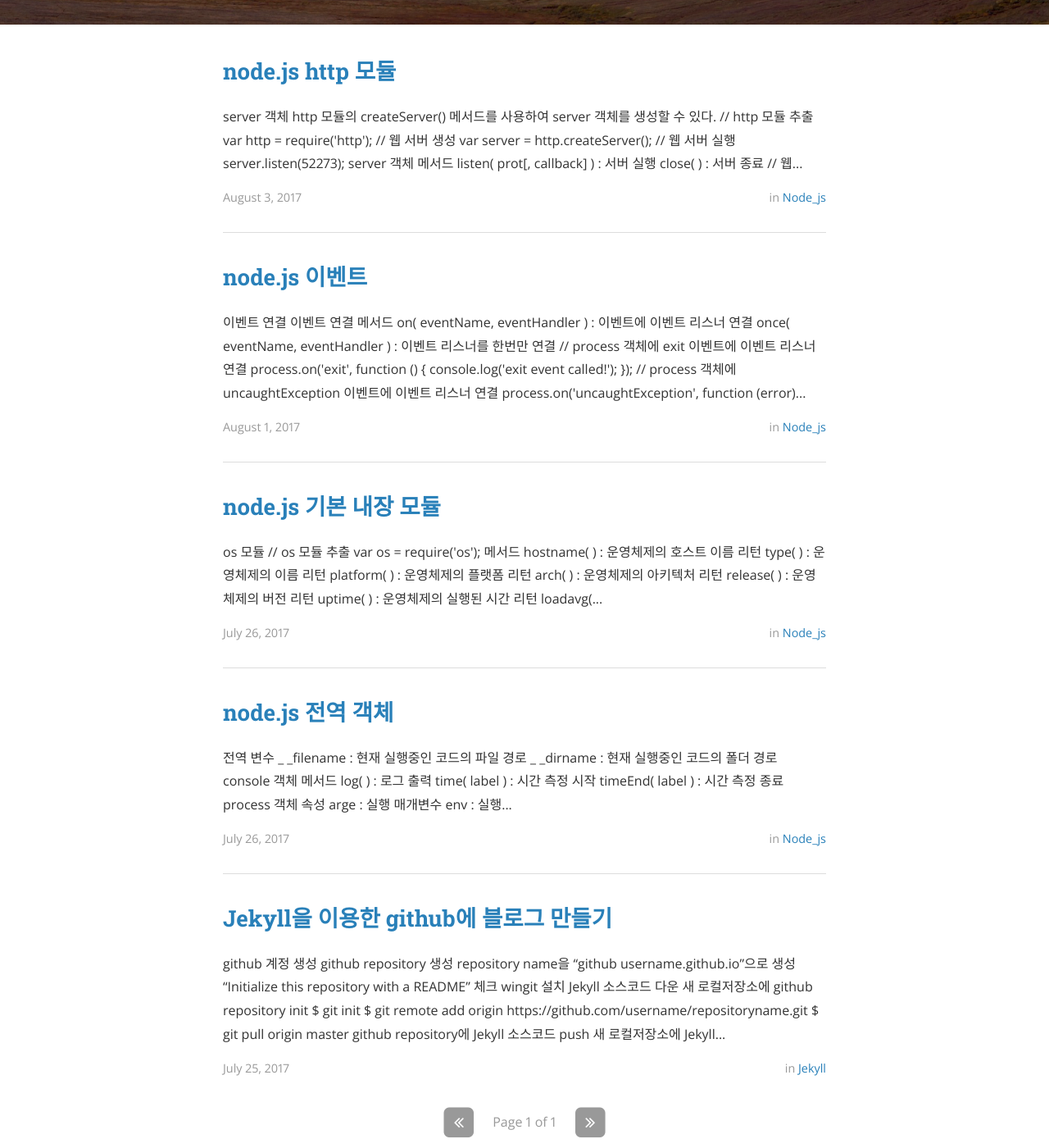
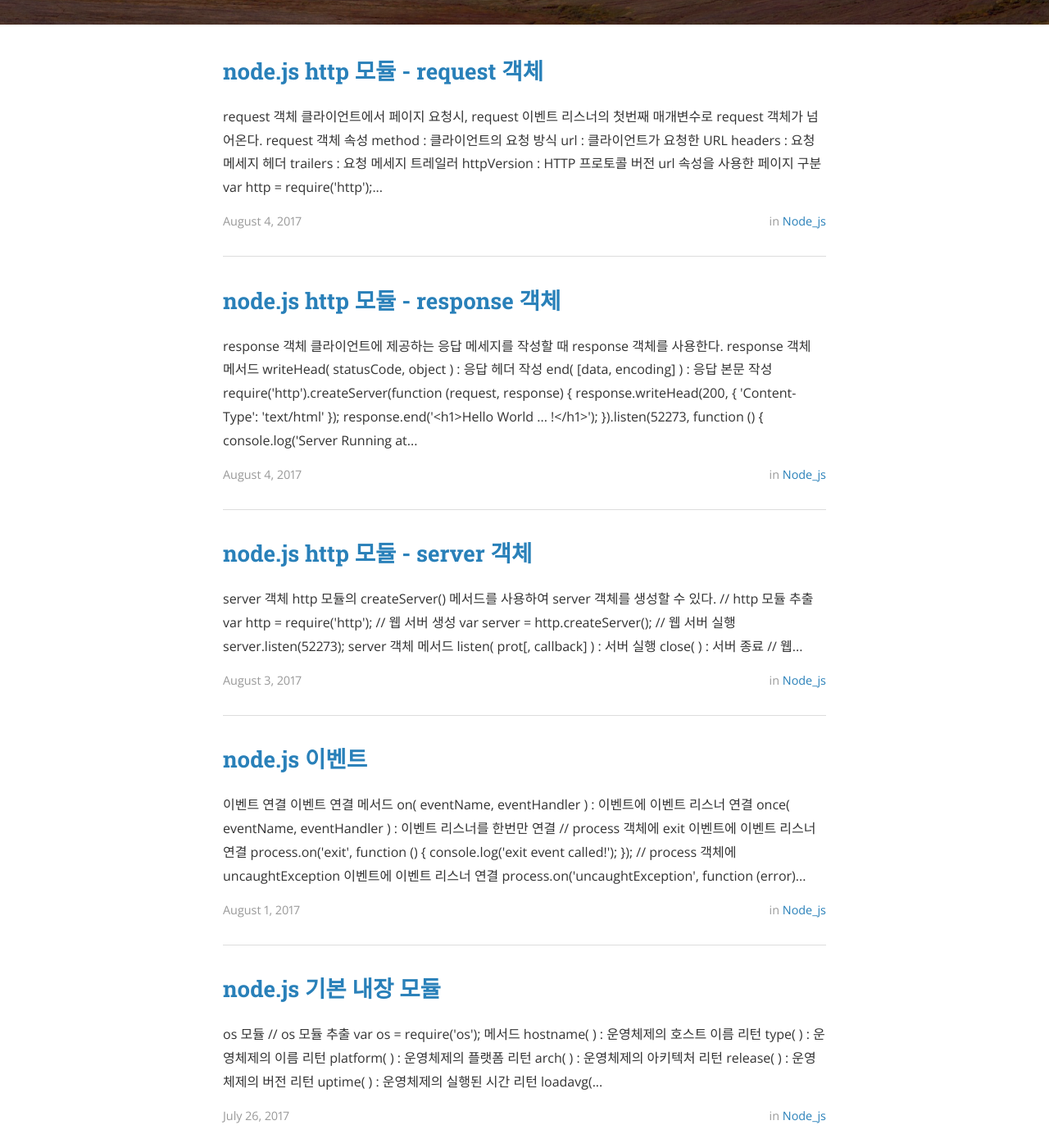
Before and after one commit to aaronleedev/aaronleedev.github.io, a Jekyll site: the page built from index.html, in a window 1280 px wide and 1400 px high, scrolled down 473 px. Shown: the whole window at 82% size. Built offline with Jekyll 4.4.1, drawn with Linux system fonts in a browser that asks for light colours; nearby versions of some CDN libraries; the list of posts is cut into pages by our own code.

Commit message:
modified & added blog post

````diff
--- a/_posts/2017-08-03-node-js-6.markdown
+++ b/_posts/2017-08-03-node-js-6.markdown
@@ -1,6 +1,6 @@
 ---
 layout: post
-title:  node.js http 모듈
+title:  node.js http 모듈 - server 객체
 date:   2017-08-03 19:32:00
 author: Aaron Lee
 categories: node_js
@@ -84,53 +84,3 @@
 >     response.end('<h1>Hello World ... !</h1>');
 > }).listen(52273);
 > ```
-
-# response 객체
-클라이언트에 제공하는 응답 메세지를 작성할 때 response 객체를 사용한다.
-### *response 객체 메서드*
-- writeHead( statusCode, object ) : 응답 헤더 작성
-- end( [data, encoding] ) : 응답 본문 작성
-
-```
-require('http').createServer(function (request, response) {
-    response.writeHead(200, { 'Content-Type': 'text/html' });
-    response.end('<h1>Hello World ... !</h1>');
-}).listen(52273, function () {
-    console.log('Server Running at http://127.0.0.1:52273');
-});
-```
-
-## File System 모듈을 사용한 HTML 페이지 제공
-```
-****************
-* http.file.js *
-****************
-
-var fs = require('fs');
-var http = require('http');
-
-http.createServer(function (request, response) {
-    // HTML 파일 일기
-    fs.readFile('HTMLPage.html', function (error, data) {
-        response.writeHead(200, { 'Content-Type': 'text/html' });
-        response.end(data);
-    });
-}).listen(52273, function () {
-   console.log('Server Running at http://127.0.0.1:52273');
-});
-```
-```
-<!-- HTMLPage.html -->
-<!D0CTYPE html>
-<html>
-<head>
-    <title>Index</title>
-</head>
-<body>
-    <h1>Hello Node.js</h1>
-    <h2>Aaron Lee</h2>
-    <hr />
-    <p>qwertyuoiasdsa.</p>
-</body>
-</html>
-```
--- /dev/null
+++ b/_posts/2017-08-04-node-js-6-1.markdown
@@ -0,0 +1,150 @@
+---
+layout: post
+title:  node.js http 모듈 - response 객체
+date:   2017-08-04 15:30:00
+author: Aaron Lee
+categories: node_js
+tags:	node.js book study
+cover:  "/assets/node_js_book_01.png"
+---
+
+# response 객체
+클라이언트에 제공하는 응답 메세지를 작성할 때 response 객체를 사용한다.
+### *response 객체 메서드*
+- writeHead( statusCode, object ) : 응답 헤더 작성
+- end( [data, encoding] ) : 응답 본문 작성
+
+```
+require('http').createServer(function (request, response) {
+    response.writeHead(200, { 'Content-Type': 'text/html' });
+    response.end('<h1>Hello World ... !</h1>');
+}).listen(52273, function () {
+    console.log('Server Running at http://127.0.0.1:52273');
+});
+```
+
+## File System 모듈을 사용한 HTML 페이지 제공
+```
+var fs = require('fs');
+var http = require('http');
+
+http.createServer(function (request, response) {
+    // HTML 파일 일기
+    fs.readFile('HTMLPage.html', function (error, data) {
+        response.writeHead(200, { 'Content-Type': 'text/html' });
+        response.end(data);
+    });
+}).listen(52273, function () {
+   console.log('Server Running at http://127.0.0.1:52273');
+});
+```
+```
+<!-- HTMLPage.html -->
+<!D0CTYPE html>
+<html>
+<head>
+    <title>Index</title>
+</head>
+<body>
+    <h1>Hello Node.js</h1>
+    <h2>Aaron Lee</h2>
+    <hr />
+    <p>qwertyuoiasdsa.</p>
+</body>
+</html>
+```
+
+## 이미지와 음악 파일 제공
+```
+var fs = require('fs');
+var http = require('http');
+
+http.createServer(function (request, response) {
+    // 이미지 파일 제공
+    fs.readFile('test.jpg', function(error, data) {
+        response.writeHead(200, { 'Content-Type': 'image/jpeg' });
+        response.end(data);
+    });
+}).listen(52273, function () {
+    console.log('Server Running at http://127.0.0.1:52273');
+});
+
+http.createServer(function (request, response) {
+    // 동영상 파일 제공
+    fs.readFile('test.mp3', function (erroe, data) {
+        response.writeHead(200, { 'Content-Type': 'audio/mp3' });
+        response.end(data);
+    })
+}).listen(52274, function () {
+    console.log('Server Running at http://127.0.0.1:52274');
+});
+```
+
+### *[Content-Type 속성](https://www.google.co.kr/search?q=MIME+TYPE+%EB%AA%A9%EB%A1%9D&oq=MIME+TYPE+%EB%AA%A9%EB%A1%9D&gs_l=psy-ab.3..0i30k1.4048.6857.0.7371.13.10.1.0.0.0.714.1892.3-2j1j0j1.4.0....0...1.1j4.64.psy-ab..9.4.1178...0j0i13i30k1.9xgDUDuZvYw) (MIME 형식의 예)*
+- text/plain : 기본적인 텍스트
+- text/html : HTML 문서
+- text/css : CSS 문서
+- text/xml : XML 문서
+- image/jpeg : JPG/JPEG 그림 파일
+- image/png : PNG 그림 파일
+- video/mpeg : MPEG 비디오 파일
+- audio/mp3 : MP3 음악 파일
+
+## 쿠키 생성
+쿠키는 키와 값으로 이루어지며 이름, 값, 파기 날짜, 경로 정보를 가지고 있다. 서버와 클라이언트에서 모두 저장하고 사용하 수 있다. 일정 기간 동안 저장할 수 있다.
+response 객체를 사용하면 클라이언트에 쿠키를 할당할 수 있다. 쿠키를 할달할 때는 응답 헤더의 *Set-Cookie* 속성을 사용한다. 다음과 같은 문자열로 쿠키를 설정한다.
+> Name = Value; Expires = 날짜; Domain = 도메인; Path = 경로; Secure
+
+```
+var http = require('http');
+
+http.createServer(function (request, response) {
+    var date = new Date();
+    date.setDate(date.getDate() + 7);
+
+    // 쿠키 할당
+    response.writeHead(200, {
+        'Content-type': 'text/html',
+        'Set-Cookie': [
+            'breakfast = toast; Expires = ' + date.toUTCString(),
+            'dinner = chicken'
+        ]
+    });
+    response.end('<h1>' + request.headers.cookie + '</h1>');
+}).listen(52273, function () {
+    console.log('Server Running at http://127.0.0.1:52273');
+});
+```
+
+## 페이지 강제 이동
+페이지 강제 이동할 때는 응답 헤더의 Location 속성을 사용한다.
+```
+var http = require('http');
+
+http.createServer(function (request, response) {
+    // Location 속성을 사용하여 페이지 강제 이동
+    response.writeHead(302, { 'Location': 'http://www.naver.com' });
+    response.end();
+}).listen(52273, function () {
+    console.log('Server Running at http://127.0.0.1:52273');
+});
+```
+writeHead() 메서드의 첫번째 매개변수는 *Status Code* 값이다.
+### *[HTTP Status Code](https://www.google.co.kr/search?q=HTTP+Status+Code&oq=HTTP+Status+Code&aqs=chrome..69i57j0l5.981j0j8&sourceid=chrome&ie=UTF-8) 예*
+- 1XX : 처리중 [100 Continue]
+- 2XX : 성공 [200 OK]
+- 3XX : 리다이렉트 [300 Multiple Choices]
+- 4XX : 클라이언트 오류 [400 Bad Request]
+- 5XX : 서버 오류 [500 Internal Server Error]
+
+```
+var http = require('http');
+
+http.createServer(function (request, response) {
+    // 404 페이지 띄우
+    response.writeHead(404);
+    response.end();
+}).listen(52277, function () {
+    console.log('Server Running at http://127.0.0.1:52273');
+});
+```
--- /dev/null
+++ b/_posts/2017-08-04-node-js-6-2.markdown
@@ -0,0 +1,132 @@
+---
+layout: post
+title:  node.js http 모듈 - request 객체
+date:   2017-08-04 17:10:00
+author: Aaron Lee
+categories: node_js
+tags:	node.js book study
+cover:  "/assets/node_js_book_01.png"
+---
+
+# request 객체
+클라이언트에서 페이지 요청시, request 이벤트 리스너의 첫번째 매개변수로 request 객체가 넘어온다.
+### *request 객체 속성*
+- method : 클라이언트의 요청 방식
+- url : 클라이언트가 요청한 URL
+- headers : 요청 메세지 헤더
+- trailers : 요청 메세지 트레일러
+- httpVersion : HTTP 프로토콜 버전
+
+## url 속성을 사용한 페이지 구분
+```
+var http = require('http');
+var fs = require('fs');
+var url = require('url');
+
+http.createServer(function(request, response) {
+    // url 모듈을 사용하여 pathname 을 추출
+    var pathname = url.parse(request.url).pathname;
+
+    if(pathname == '/') {
+        fs.readFile('http.index.html', function (error, data) {
+            response.writeHead(200, { 'Content-Type': 'text/html' });
+            response.end(data);
+        });
+    } else if(pathname == '/OtherPage') {
+        fs.readFile('http.otherpage.html', function (error, data) {
+            response.writeHead(200, { 'Content-Type': 'text/html' });
+            response.end(data);
+        });
+    }
+}).listen(52278, function () {
+    console.log('Server Running at http://127.0.0.1:52273');
+});
+```
+
+## method 속성을 사용한 페이지 구분
+```
+var http = require('http');
+
+http.createServer(function (request, response) {
+    // GET / POST 요청 구분
+    if(request.method == 'GET') {
+        console.log('GET 요청 입니다.');
+    } else if(request.method == 'POST') {
+        console.log('POST 요청 입니다.');
+    }
+}).listen(52273, function () {
+    console.log('Server Running at http://127.0.0.1:52273');
+});
+```
+
+## GET 요청 매개변수 추출
+```
+var http = require('http');
+var url = require('url');
+
+http.createServer(function (request, response) {
+    // GET 요청 매개변수 추출
+    var query = url.parse(request.url, true).query;
+
+    response.writeHead(200, { 'Content-Type': 'text/html' });
+    response.end('<h1>' + JSON.stringify(query) + '</h1>');
+}).listen(52273, function () {
+    console.log('Server Running at http://127.0.0.1:52273');
+});
+```
+
+## POST 요청 매개변수 추출
+POST 방식은 GET 방식보다 데이터를 더 많이 담을 수 있고 보안 측면에서 좋다. request 이벤트가 발생한 후 request 객체의 data 이벤트로 데이터가 전달된다.
+```
+var http = require('http');
+var fs = require('fs');
+
+http.createServer(function (request, response) {
+    if(request.method == 'GET') {
+        // POST 방식으로 요청하는 페이지 출력
+        fs.readFile('http.post.html', function (error, data) {
+            response.writeHead(200, { 'Content-Type': 'text/html' });
+            response.end(data);
+        });
+    } else if(request.method == 'POST') {
+        // POST 요청 매개변수 추출
+        request.on('data', function (data) {
+            response.writeHead(200, { 'Content-Type': 'text/html' });
+            response.end('<h1>' + data + '</h1>');
+        });
+    }
+}).listen(52273, function () {
+     console.log('Server Running at http://127.0.0.1:52273');
+});
+```
+
+## 쿠키 추출
+request 객체의 headers 속성 안 cookie 속성에서 추출할 수 있다.
+```
+var http = require('http');
+
+http.createServer(function (request, response) {
+    // 쿠키 추출 및 분해
+    var cookie = request.headers.cookie;
+    console.log(cookie);
+    cookie = cookie.split(';').map(function (element) {
+        var element = element.split('=');
+        return {
+            key: element[0],
+            value: element[1]
+        };
+    });
+
+    // 쿠키 설정
+    response.writeHead(200, {
+        'Content-type': 'text/html',
+        'Set-Cookie': [
+            'breakfast = toast',
+            'dinner = chicken'
+        ]
+    });
+    response.end('<h1>' + JSON.stringify(cookie) + '</h1>');
+}).listen(52279, function () {
+    console.log('Server Running at http://127.0.0.1:52273');
+});
+```
````
